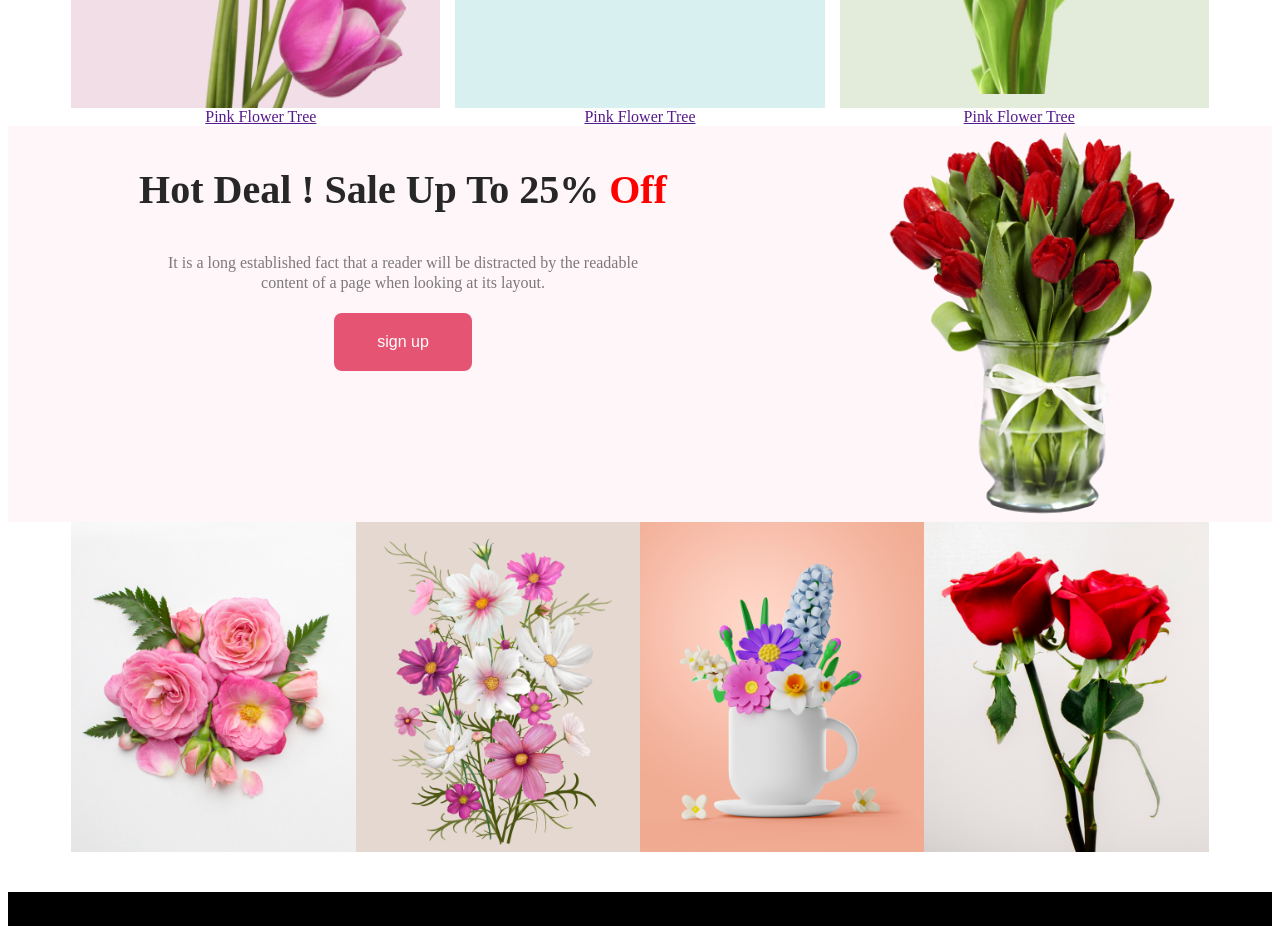
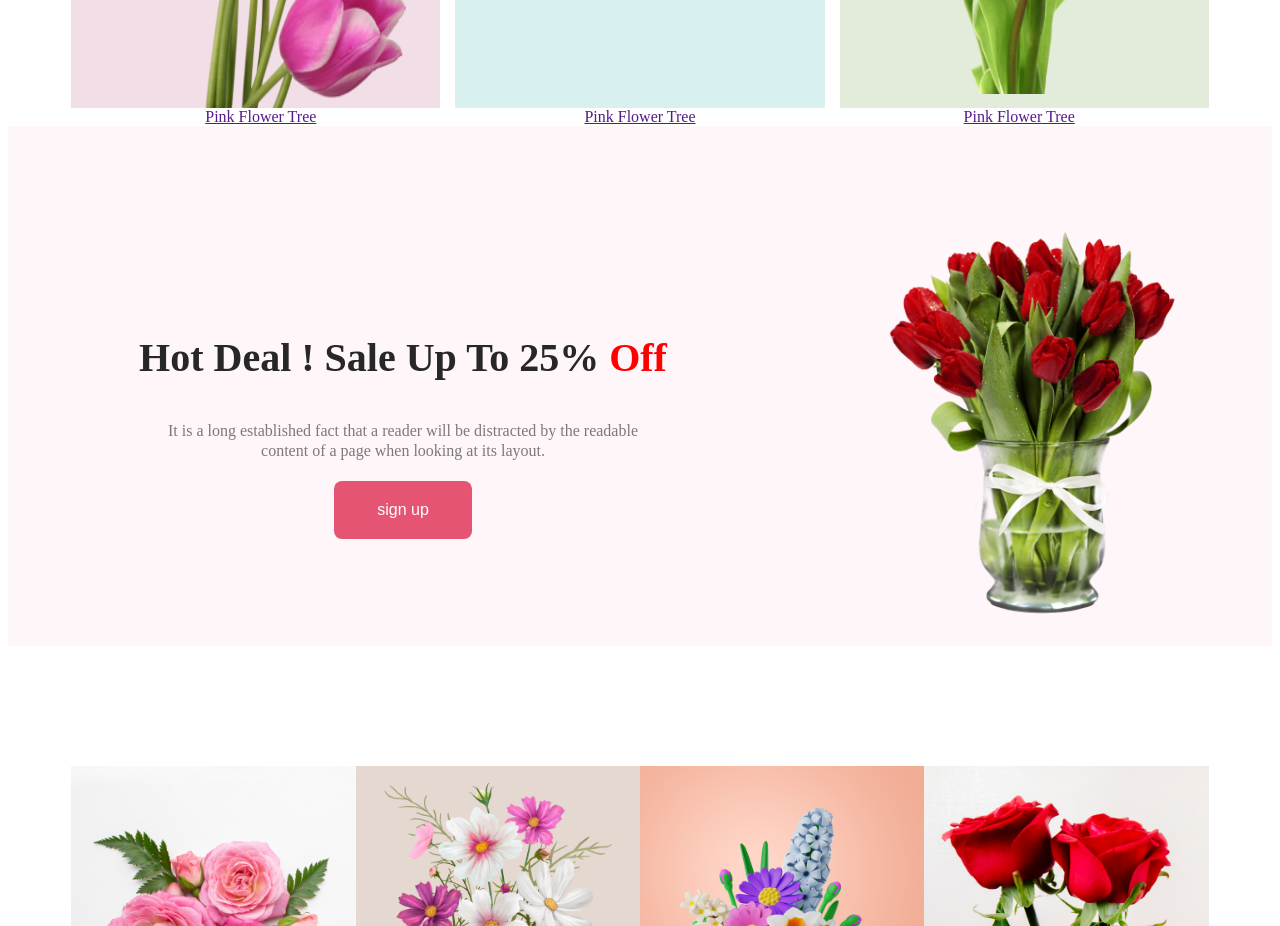
Before and after one commit to 2haseeb1/flower, a plain HTML site: page index.html in a window 1280 px wide. Shown: the part 1040-1966 px from the top of the page. Drawn offline with Linux system fonts and the light colour scheme.

Commit message:
8th commit offer section modified

```diff
--- a/index.html
+++ b/index.html
@@ -91,10 +91,16 @@
       .offer-main-container {
         text-align: center;
         background: rgba(229, 84, 115, 0.05);
+        height: 520px;
+        margin-bottom: 120px;;
       }
       .offer-container {
+        padding-top: 100px;
         display: flex;
         justify-content: space-around;
+
+        align-items: center;
+
       }
 
       .offer-column {
```
